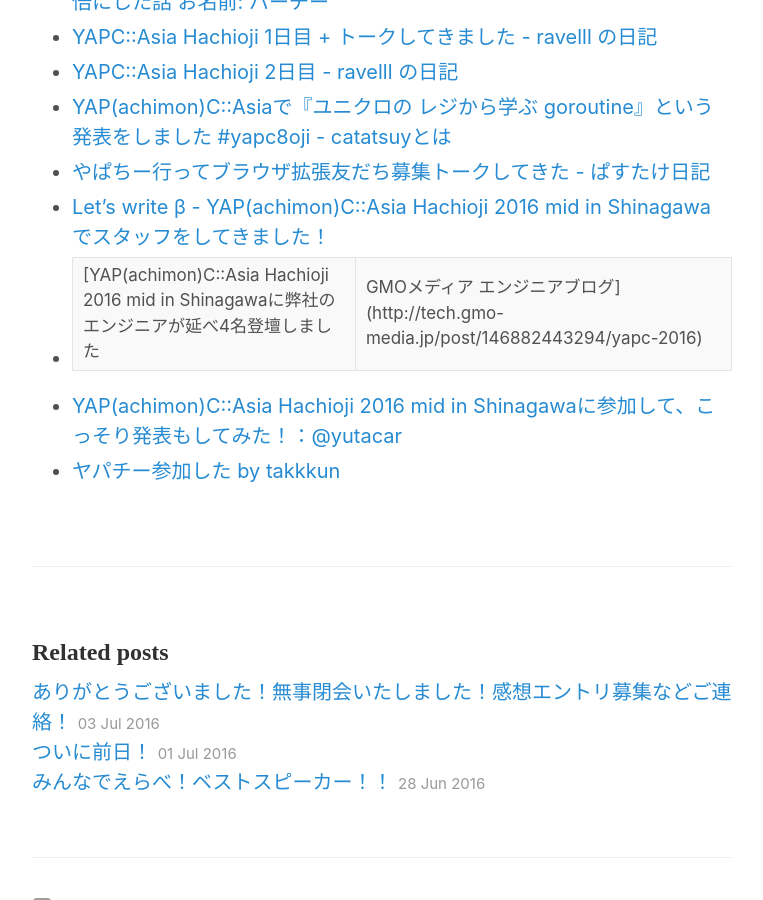
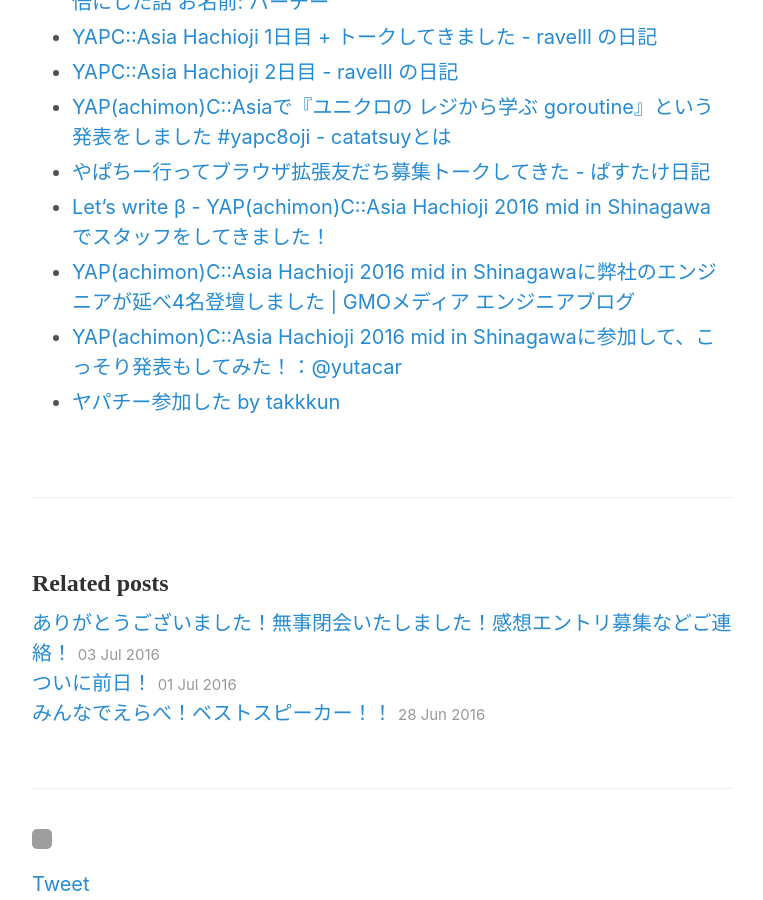
Before and after one commit to hachiojipm/yapcasia-8oji-2016mid, a Jekyll site: the page built from _posts/2016-07-05-blog-entries.md, in a window 1280 px wide and 900 px high, scrolled down 2326 px. Shown: the whole window, without its empty margins (258-1021 px from the left). Built offline with Jekyll 4.4.1, drawn with Linux system fonts in a browser that asks for light colours; comment, search, counter and statistics services are not loaded; grey boxes are pictures that could not be loaded.

Commit message:
escape pipe

```diff
--- a/_posts/2016-07-05-blog-entries.md
+++ b/_posts/2016-07-05-blog-entries.md
@@ -41,6 +41,6 @@
 - [YAP(achimon)C::Asiaで『ユニクロの レジから学ぶ goroutine』という発表をしました #yapc8oji - catatsuyとは](http://catatsuy.hateblo.jp/entry/2016/07/04/212532)
 - [やぱちー行ってブラウザ拡張友だち募集トークしてきた - ぱすたけ日記](http://pastak-diary.hatenadiary.com/entry/2016/07/05/130800)
 - [Let's write β - YAP(achimon)C::Asia Hachioji 2016 mid in Shinagawa でスタッフをしてきました！](http://poketo7878-dev.hatenablog.com/entry/2016/07/05/145503)
-- [YAP(achimon)C::Asia Hachioji 2016 mid in Shinagawaに弊社のエンジニアが延べ4名登壇しました | GMOメディア エンジニアブログ](http://tech.gmo-media.jp/post/146882443294/yapc-2016)
+- [YAP(achimon)C::Asia Hachioji 2016 mid in Shinagawaに弊社のエンジニアが延べ4名登壇しました \| GMOメディア エンジニアブログ](http://tech.gmo-media.jp/post/146882443294/yapc-2016)
 - [YAP(achimon)C::Asia Hachioji 2016 mid in Shinagawaに参加して、こっそり発表もしてみた！：@yutacar](http://yutacar.net/post/146928129989/yapachimoncasia-hachioji-2016-mid-in)
 - [ヤパチー参加した by takkkun](http://takkkun.hatenablog.com/entry/2016/07/05/YAP%28achimon%29C%3A%3AAsia_Hachioji_2016_mid_in_Shinagawa%E3%81%AB%E8%A1%8C%E3%81%A3%E3%81%A6%E3%81%8D%E3%81%9F)
```
